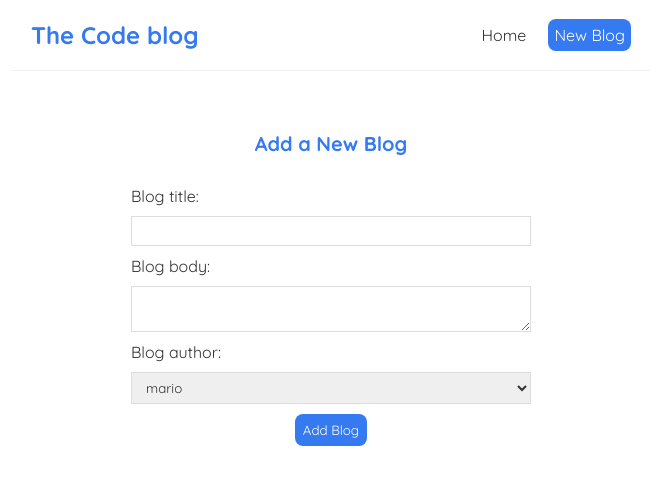
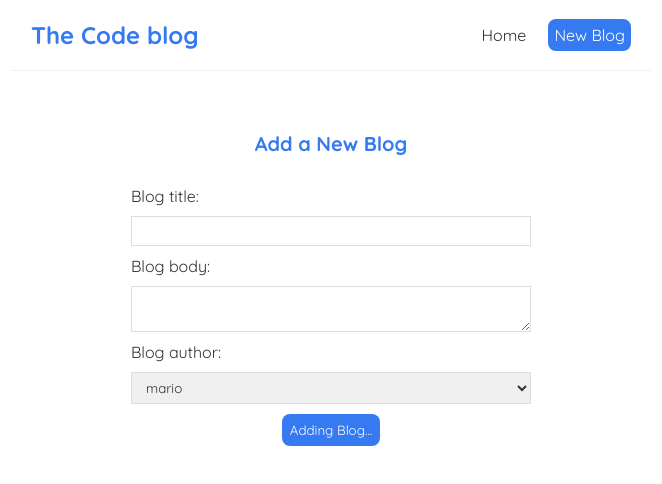
Before and after one commit to AshDashPotato-WY/The-Code-Blog-React-App, a React (Create React App) app: page /create in a window 1280 px wide. Shown: the top 484 px of the page, without its empty margins (309-971 px from the left). Built offline with nearby package versions, Linux system fonts and the light colour scheme.

Commit message:
Add a post request to submit the form

```diff
--- a/src/Create.js
+++ b/src/Create.js
@@ -4,11 +4,28 @@ const Create = () => {
   const [title, setTitle] = useState("");
   const [body, setBody] = useState("");
   const [author, setAuthor] = useState("mario");
+  const [isPending, setIsPending] = useState("false");
+
+  const handleSubmit = (e) => {
+    e.preventDefault();
+    const blog = { title, body, author };
+    // console.log(blog);
+    // send post request to JSON server
+    setIsPending(true);
+    fetch("http://localhost:8000/blogs", {
+      method: "POST",
+      header: { "Content-Type": "application/json" },
+      body: JSON.stringify(blog),
+    }).then(() => {
+      console.log("new blog added");
+      setIsPending(false);
+    });
+  };
 
   return (
     <div className="create">
       <h2>Add a New Blog</h2>
-      <form>
+      <form onSubmit={handleSubmit}>
         <label>Blog title: </label>
         <input
           type="text"
@@ -27,7 +44,8 @@ const Create = () => {
           <option value="mario">mario</option>
           <option value="luigi">luigi</option>
         </select>
-        <button>Add Blog</button>
+        {!isPending && <button>Add Blog</button>}
+        {isPending && <button disabled>Adding Blog...</button>}
       </form>
     </div>
   );
```
Also changed, not shown: data/db.json (+8 -2 lines).
